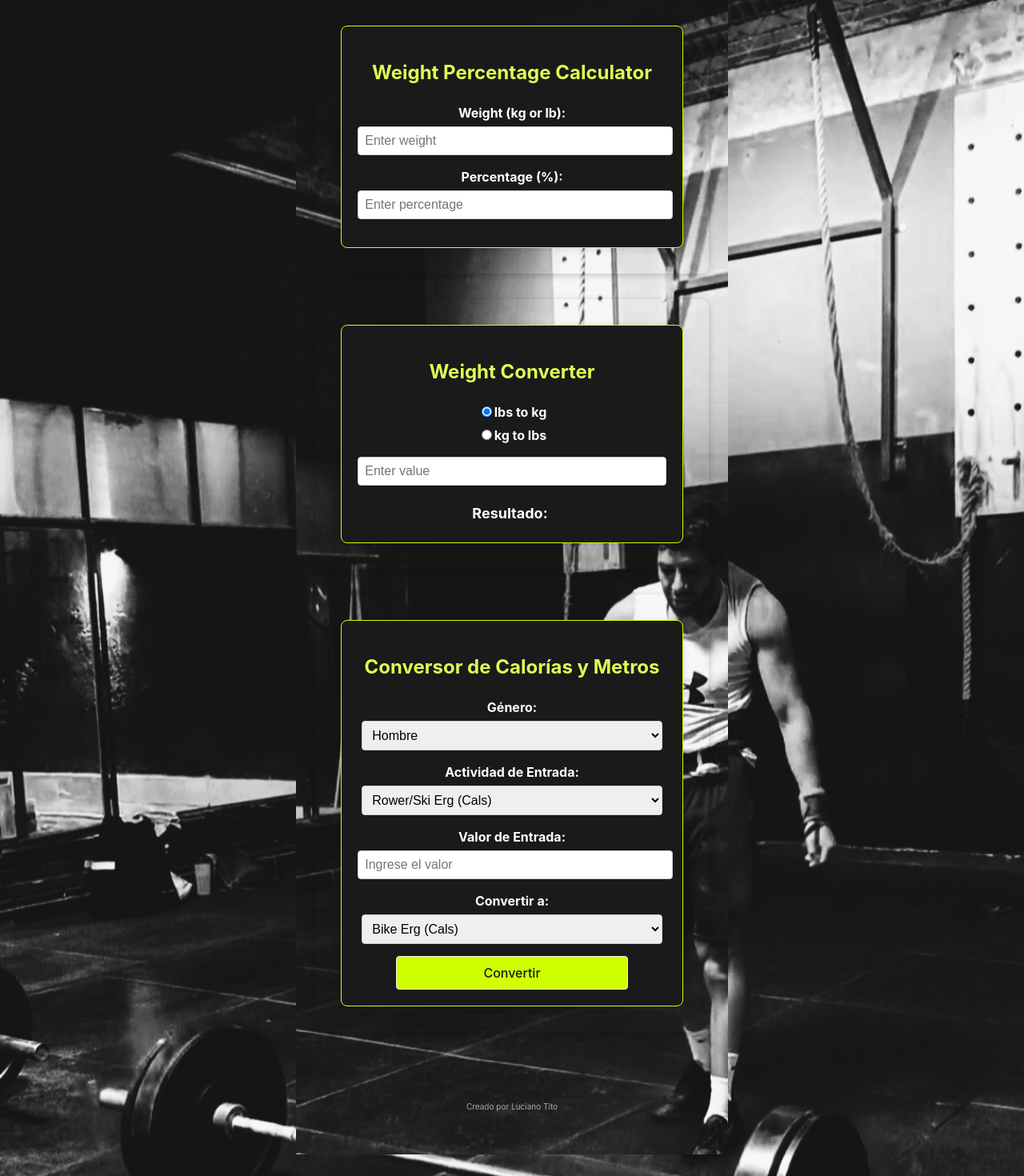
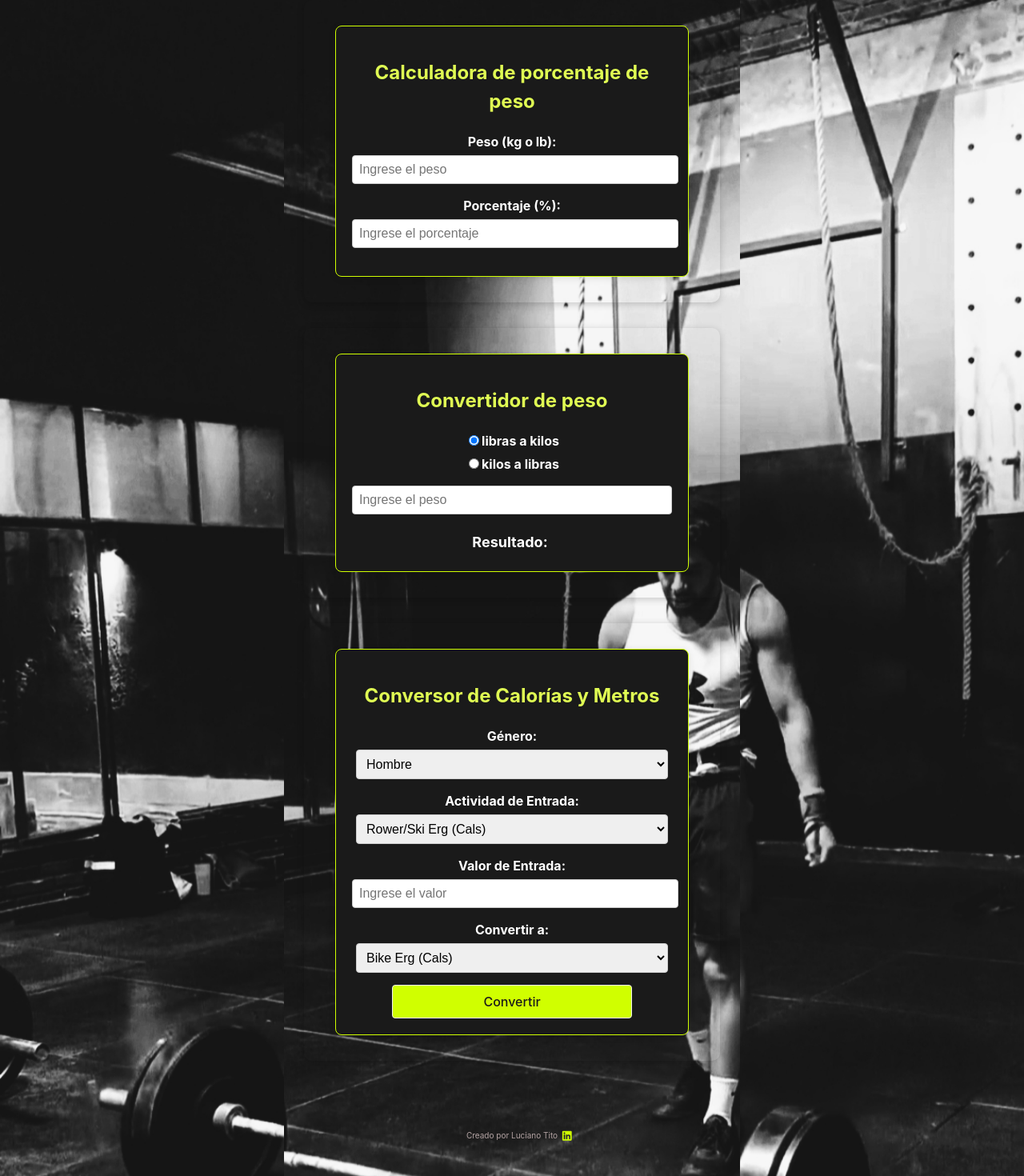
Before and after one commit to LucianoTito/CrossFit_Converter, a React (Vite) app: page / in a window 1280 px wide. Shown: the part 80-1550 px from the top of the page at 80% size. Built offline with nearby package versions, Linux system fonts and the light colour scheme.

Commit message:
css_footer_changes

```diff
--- a/package.json
+++ b/package.json
@@ -11,13 +11,12 @@
   },
   "dependencies": {
     "react": "^18.3.1",
-    "react-dom": "^18.3.1"
+    "react-dom": "^18.3.1",
+    "react-icons": "^5.2.1"
   },
-
   "eslintConfig": {
     "extends": "./node_modules/standard/eslintrc.json"
   },
-
   "devDependencies": {
     "@types/react": "^18.3.3",
     "@types/react-dom": "^18.3.0",
--- a/src/App.css
+++ b/src/App.css
@@ -43,3 +43,24 @@ footer {
 .read-the-docs {
   color: #888;
 }
+
+.linkedin_ico_conteiner{
+display: inline-block;
+position: absolute;
+}
+
+
+/* Estilos para el ícono de LinkedIn */
+.icon {
+  font-size: 1.35em; /* Tamaño del ícono */
+  color: #d0ff00; /* Color del ícono */
+  transition: color 0.3s, transform 0.3s, box-shadow 0.3s; /* Transición suave para el color, el tamaño y la sombra */
+  margin-left: 5px;
+  margin-top: 1px;
+}
+
+.icon:hover {
+  color: #0073b1; /* Color cuando se pasa el ratón */
+  transform: scale(1.2); /* Aumenta el tamaño del ícono */
+  box-shadow: 0 0 8px #0073b1; /* Añade un efecto de brillo */
+}
--- a/src/App.jsx
+++ b/src/App.jsx
@@ -3,6 +3,7 @@ import './App.css';
 import ConversorCard from './components/ConversorCard';
 import ConversorWeightCard from './components/ConversorWeightCard';
 import WeightPercentageCalculator from './components/WeightPercentageCalculator'; // Importamos el nuevo componente
+import { FaLinkedin } from 'react-icons/fa'; // Importamos el ícono de LinkedIn
 
 function App() {
   return (
@@ -17,8 +18,15 @@ function App() {
         <div className="card">
           <ConversorCard />
         </div>
+        <footer>
+          Creado por Luciano Tito
+          <a href="https://www.linkedin.com/in/tu-usuario-linkedin" target="_blank" rel="noopener noreferrer" >
 
-     <footer>Creado por Luciano Tito</footer>
+          <div className='linkedin_ico_conteiner'>
+          <FaLinkedin className="icon" />
+          </div>
+          </a>
+        </footer>
       </div>
     </>
   );
--- a/src/components/ConversorWeightCard.jsx
+++ b/src/components/ConversorWeightCard.jsx
@@ -31,7 +31,7 @@ const ConversorWeightCard = () => {
 
   return (
     <div className="conversor-weight-card">
-      <h2>Weight Converter</h2>
+      <h2>Convertidor de peso</h2>
       <div className="conversion-options">
         <label>
           <input
@@ -40,7 +40,7 @@ const ConversorWeightCard = () => {
             checked={conversionType === 'lbsToKg'}
             onChange={handleConversionChange}
           />
-          lbs to kg
+          libras a kilos
         </label>
         <label>
           <input
@@ -49,7 +49,7 @@ const ConversorWeightCard = () => {
             checked={conversionType === 'kgToLbs'}
             onChange={handleConversionChange}
           />
-          kg to lbs
+          kilos a libras
         </label>
       </div>
       <div className="input-section">
@@ -57,7 +57,7 @@ const ConversorWeightCard = () => {
           type="text"
           value={inputValue}
           onChange={handleInputChange}
-          placeholder="Enter value"
+          placeholder="Ingrese el peso"
         />
       </div>
       <div className="result-section">
--- a/src/components/WeightPercentageCalculator.jsx
+++ b/src/components/WeightPercentageCalculator.jsx
@@ -27,25 +27,25 @@ const WeightPercentageCalculator = () => {
 
   return (
     <div className="card-3">
-      <h2>Weight Percentage Calculator</h2>
+      <h2>Calculadora de porcentaje de peso</h2>
       <div className="input-group">
-        <label htmlFor="weightInput">Weight (kg or lb):</label>
+        <label htmlFor="weightInput">Peso (kg o lb):</label>
         <input
           type="text"
           id="weightInput"
           value={weight}
           onChange={handleWeightChange}
-          placeholder="Enter weight"
+          placeholder="Ingrese el peso"
         />
       </div>
       <div className="input-group">
-        <label htmlFor="percentageInput">Percentage (%):</label>
+        <label htmlFor="percentageInput">Porcentaje (%):</label>
         <input
           type="text"
           id="percentageInput"
           value={percentage}
           onChange={handlePercentageChange}
-          placeholder="Enter percentage"
+          placeholder="Ingrese el porcentaje"
         />
       </div>
       {result && (
```
Also changed, not shown: 1 other file (tests, documents, lock files or other folders). Lines whose indentation alone changed are shown as unchanged.
